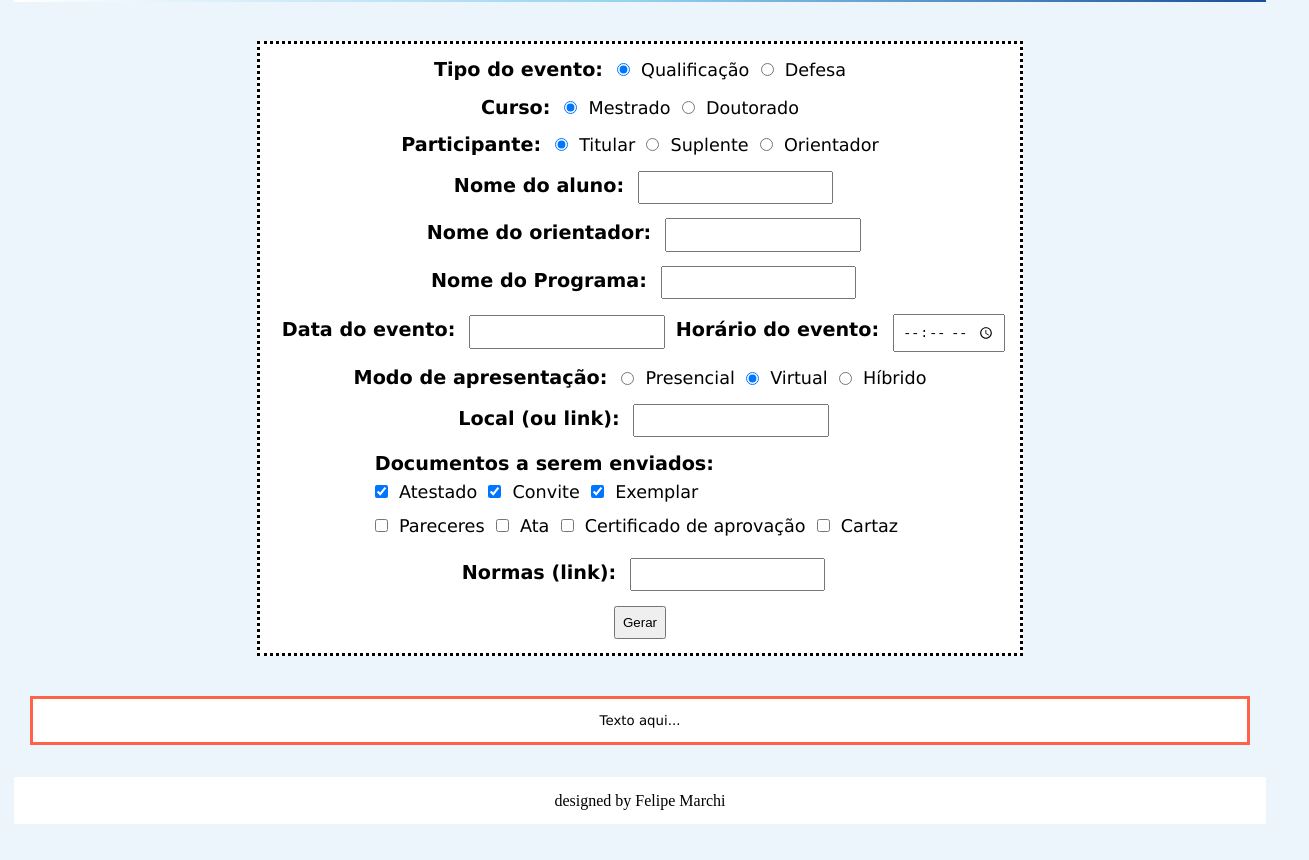
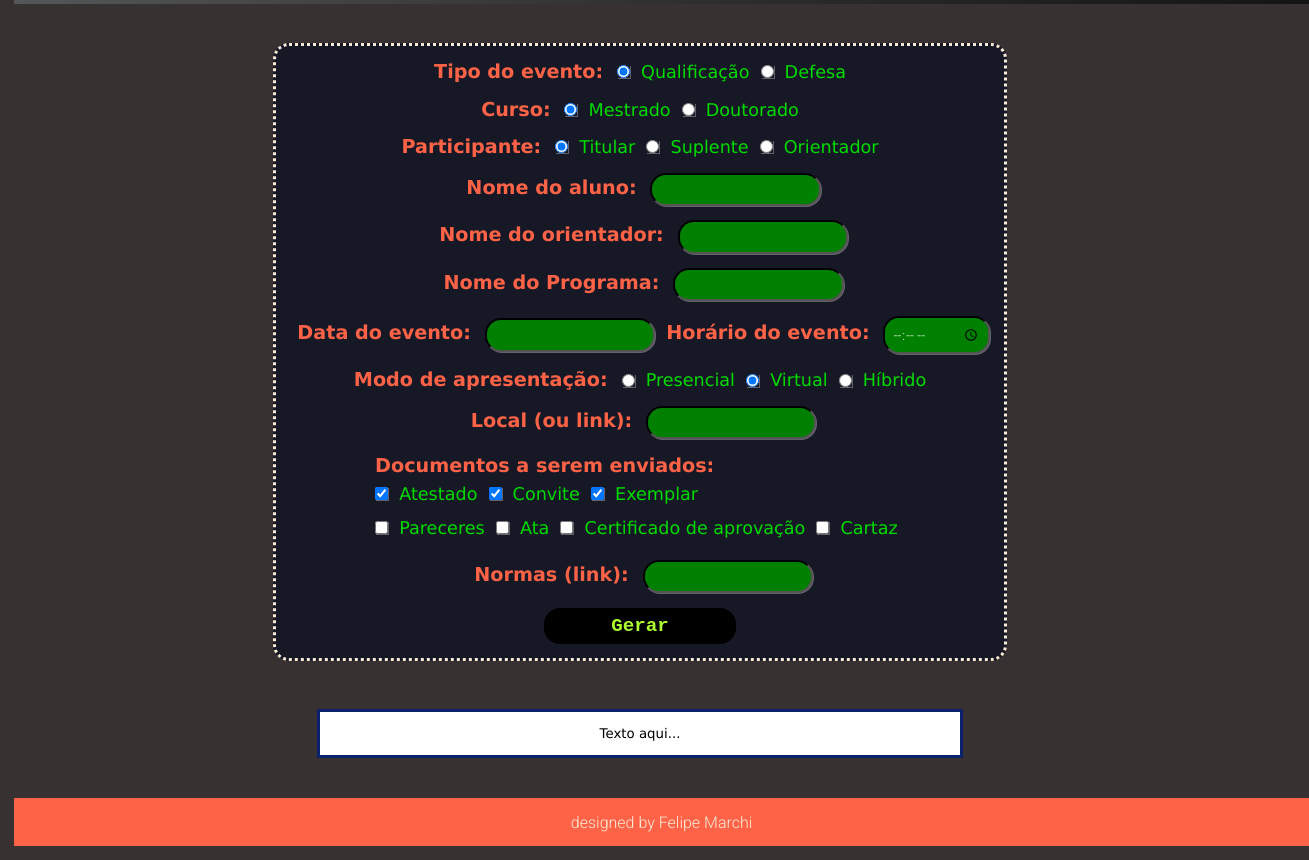
Before and after one commit to felipeguima17/gera-texto-unesp, a plain HTML site: page index.html in a window 1280 px wide. Shown: the part 134-994 px from the top of the page, 1309 px wide, since content can reach past the window. Before the commit the page ends 972 px from the top, so only its background shows below. Drawn offline with Linux system fonts and the light colour scheme.

Commit message:
Update darkmode

```diff
--- a/assets/css/global.css
+++ b/assets/css/global.css
@@ -1,18 +1,26 @@
+@import url('https://fonts.googleapis.com/css2?family=Roboto:wght@100;300&display=swap');
+
 * {
     padding: .45rem;
     width: auto;
     height: auto;
     margin: auto;
+    font-family: 'Roboto', sans-serif;
 }
 
 body {
-    background-color: rgba(221, 237, 250, 0.521);
+    background-color: rgb(56, 49, 49);
+    overflow-x: hidden;
 }
 
 label {
     font-family: Verdana, Geneva, Tahoma, sans-serif;
     font-size: 1.1rem;
     font-weight: normal;
+}
+
+.title {
+    color: bisque;
 }
 
 #lblItem {
@@ -22,10 +30,11 @@ label {
 }
 
 header {
+    width: 100vw;
     display: flex;
     justify-content: center;
     align-items: baseline;
-    background-image: linear-gradient(to right, white, rgb(146, 210, 240), rgb(27, 77, 153));
+    background-image: linear-gradient(to left, rgb(20, 20, 20), rgb(47, 48, 48), rgb(84, 87, 87));
 }
 
 div img {
@@ -40,16 +49,22 @@ form {
     display: flex;
     flex-direction: column;
     margin-top: 2rem;
-    background-color: white;
+    background-color: rgba(15, 19, 36, 0.788);
+    border-radius: 1rem;
+    color: antiquewhite;
 }
 
 .res {
     display: flex;
+    align-items: row;
     background-color: white;
     justify-content: center;
-    border: solid 3px tomato;
-    margin: 2rem 1rem;
-    width: auto;
+    align-items: center;
+    border: solid 3px rgb(10, 34, 110);
+    width: 50%;
+    font-family: Verdana, Geneva, Tahoma, sans-serif;
+    margin-top: 40px;
+    margin-bottom: 40px;
 }
 
 #resultado {
@@ -62,11 +77,51 @@ form {
 strong {
     margin: 0;
     padding: 0;
-    background-color: rgba(223, 220, 22, 0.767);
+    background-color: rgba(208, 255, 0, 0.712);
 }
 
 footer {
-    background-color: white;
-    width: auto;
+    width: 100vw;
+    background-color: tomato;
+    width: 100vw;
     text-align: center;
+    margin: 0;
+    color: antiquewhite;
+    font-weight: 500;
 }
+
+div > button {
+    background-color: black;
+    color: greenyellow;
+    border: none;
+    border-radius: 1rem;
+    width: 15vw;
+    font-size: 1.2rem;
+    font-weight: bold;
+    cursor: pointer;
+    font-family: monospace;
+}
+
+label {
+    color: tomato;
+}
+
+.lblAlt {
+    color: rgb(0, 219, 0);
+}
+
+input {
+    border-radius: 1rem;
+    border-color: black;
+    box-shadow: 1px 1px rgba(245, 243, 243, 0.336);
+}
+
+input[type=text], input[type=time] {
+    background: rgb(0, 128, 0);
+    color: white;
+    font-weight: 300;
+}
+
+@media screen and (max-width: 992px) {
+
+}
--- a/assets/javascript/main.js
+++ b/assets/javascript/main.js
@@ -38,14 +38,14 @@ btnGerar.addEventListener('click', () => {
         <br><br><br>
         O evento ocorrerá no dia <strong>${data}</strong> às <strong>${horario}</strong>, de modo <strong>${modo}</strong>.
         <br>
-        Sala: <strong><a href="${sala}" target="_blank">${sala}</a></strong>
+        Sala: <a href="${sala}" target="_blank"><strong>${sala}</strong></a>
         <br><br><br>
         Encaminho em anexo os seguintes documentos:
         <br>
         <ul>
             ${flag}
         </ul>
-        <br><br><br>
+        <br><br>
         Normas <strong>${evento}</strong>: <a href="${normas}" target="_blank">Clique aqui</a>
         <br><br><br>
         Coloco-me à disposição para sanar quaisquer dúvidas.
@@ -56,13 +56,13 @@ btnGerar.addEventListener('click', () => {
     else {
         txtResultado.innerHTML =
     `
-        Prezado(a) Dr(a).<strong>${nomeOrientador}</strong>,
+        Prezado(a) Dr(a). <strong>${nomeOrientador}</strong>,
         <br><br>
         Encaminho o material de defesa do(a) aluno(a) <strong>${nomeAluno}</strong>.
         <br><br><br>
         O evento ocorrerá no dia <strong>${data}</strong> às <strong>${horario}</strong>, de modo <strong>${modo}</strong>.
         <br><br>
-        Sala: <strong><a href="${sala}" target="_blank">${sala}</a></strong>
+        Sala: <a href="${sala}" target="_blank"><strong>${sala}</strong></a>
         <br><br><br>
         Encaminho em anexo os seguintes documentos:
         <br>
--- a/index.html
+++ b/index.html
@@ -13,7 +13,7 @@
             <img src="assets/images/unesp.png" alt="logo-unesp">
         </div>
 
-        <div>
+        <div class="title">
             <h1>Gerador de e-mail</h1>
             <h2>Comissões examinadoras</h2>
         </div>
@@ -23,31 +23,31 @@
 
 
      <section>
-        <form action="" method="post">
+        <form>
             <div>
                 <label id="lblItem">Tipo do evento: </label>
                 <input type="radio" name="evento" id="r1" value="do Exame Geral de Qualificação" checked>
-                <label for="r1">Qualificação</label>
+                <label for="r1" class="lblAlt">Qualificação</label>
                 <input type="radio" name="evento" id="r2" value="da Defesa">
-                <label for="r2">Defesa</label>
+                <label for="r2" class="lblAlt">Defesa</label>
             </div>
 
             <div>
                 <label id="lblItem">Curso: </label>
                 <input type="radio" name="curso" id="r1" value="Mestrado" checked>
-                <label for="r1">Mestrado</label>
+                <label for="r1" class="lblAlt">Mestrado</label>
                 <input type="radio" name="curso" id="r2" value="Doutorado">
-                <label for="r2">Doutorado</label>
+                <label for="r2" class="lblAlt">Doutorado</label>
             </div>
 
             <div>
                 <label id="lblItem">Participante: </label>
                 <input type="radio" name="participante" id="r1" value="Titular" checked>
-                <label for="r1">Titular</label>
+                <label for="r1" class="lblAlt">Titular</label>
                 <input type="radio" name="participante" id="r2" value="Suplente">
-                <label for="r2">Suplente</label>
+                <label for="r2" class="lblAlt">Suplente</label>
                 <input type="radio" name="participante" id="r3" value="Orientador">
-                <label for="r2">Orientador</label>
+                <label for="r3" class="lblAlt">Orientador</label>
             </div>
 
             <div>
@@ -75,11 +75,11 @@
             <div>
                 <label id="lblItem">Modo de apresentação: </label>
                 <input type="radio" name="modo" id="r1" value="Presencial">
-                <label for="r1">Presencial</label>
+                <label for="r1" class="lblAlt">Presencial</label>
                 <input type="radio" name="modo" id="r2" value="Virtual" checked>
-                <label for="r2">Virtual</label>
+                <label for="r2" class="lblAlt">Virtual</label>
                 <input type="radio" name="modo" id="r3" value="Híbrido">
-                <label for="r3">Híbrido</label>
+                <label for="r3" class="lblAlt">Híbrido</label>
             </div>
 
             <div>
@@ -90,15 +90,15 @@
             <div>
                 <label id="lblItem">Documentos a serem enviados: </label>
                 <p>
-                    <input type="checkbox" name="checkDocs" id="c1" value="Atestado de participação" checked> <label>Atestado</label>
-                    <input type="checkbox" name="checkDocs" id="c2" value="Carta convite" checked> <label>Convite</label>
-                    <input type="checkbox" name="checkDocs" id="c3" value="Exemplar" checked> <label>Exemplar</label>
+                    <input type="checkbox" name="checkDocs" id="c1" value="Atestado de participação" checked> <label class="lblAlt">Atestado</label>
+                    <input type="checkbox" name="checkDocs" id="c2" value="Carta convite" checked> <label class="lblAlt">Convite</label>
+                    <input type="checkbox" name="checkDocs" id="c3" value="Exemplar" checked> <label class="lblAlt">Exemplar</label>
                 </p>
                 <p>
-                    <input type="checkbox" name="checkDocs" id="c4" value="Pareceres"> <label>Pareceres</label>
-                    <input type="checkbox" name="checkDocs" id="c5" value="Ata"> <label>Ata</label>
-                    <input type="checkbox" name="checkDocs" id="c6" value="Certificado de aprovação"> <label>Certificado de aprovação</label>
-                    <input type="checkbox" name="checkDocs" id="c7" value="Cartaz"> <label>Cartaz</label>
+                    <input type="checkbox" name="checkDocs" id="c4" value="Pareceres"> <label class="lblAlt">Pareceres</label>
+                    <input type="checkbox" name="checkDocs" id="c5" value="Ata"> <label class="lblAlt">Ata</label>
+                    <input type="checkbox" name="checkDocs" id="c6" value="Certificado de aprovação"> <label class="lblAlt">Certificado de aprovação</label>
+                    <input type="checkbox" name="checkDocs" id="c7" value="Cartaz"> <label class="lblAlt">Cartaz</label>
                 </p>
 
             </div>
```
